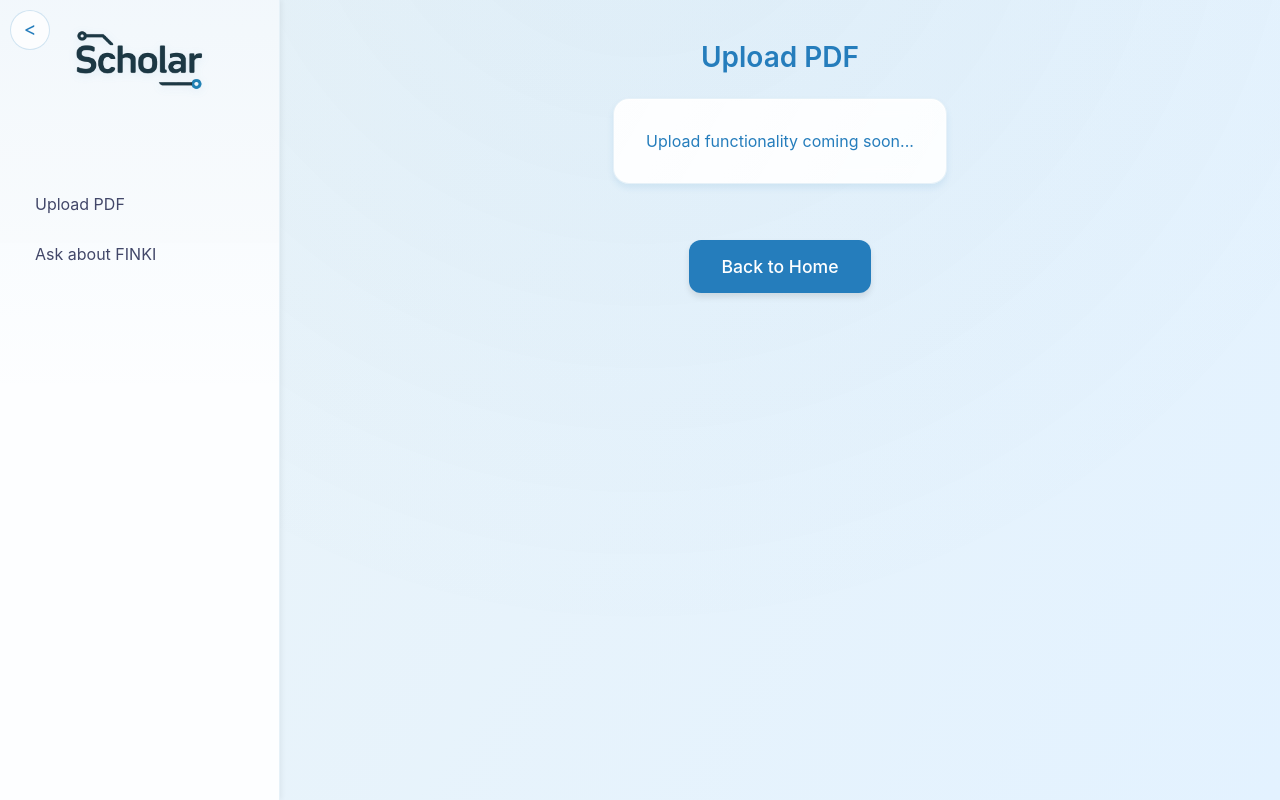
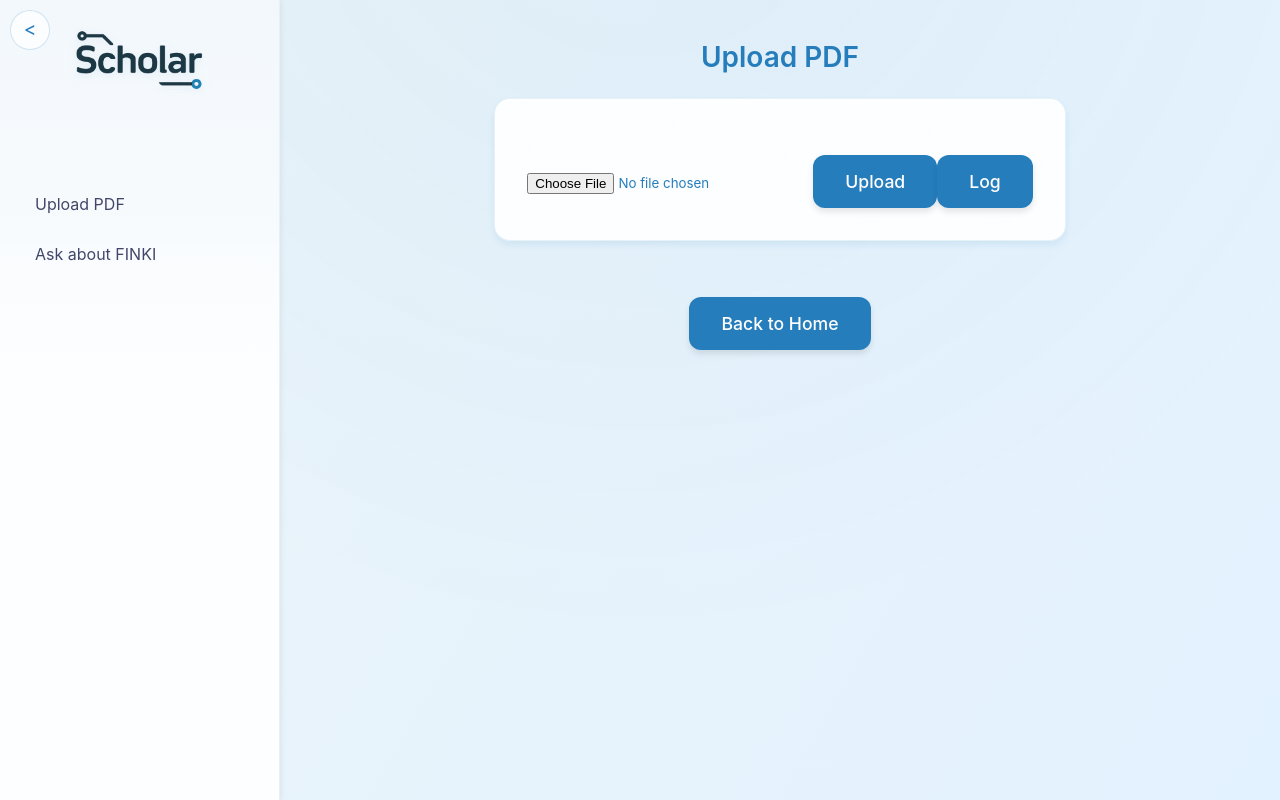
Before and after one commit to todorjovanovski/Scholar, a React (Create React App) app in the folder web/: page /upload in a window 1280 px wide. Built offline with nearby package versions, Linux system fonts and the light colour scheme.

Commit message:
Add pdf uploading Add CORS middleware in backend

```diff
--- a/web/src/pages/UploadPage.js
+++ b/web/src/pages/UploadPage.js
@@ -1,14 +1,40 @@
+import { useState } from "react";
 import { useNavigate } from "react-router-dom";
 
 function UploadPage() {
+  const [pdfFile, setPdfFile] = useState({});
   const navigate = useNavigate();
+
+  function handlePdfFile(event) {
+    setPdfFile({ selectedFile: event.target.files[0] });
+  }
+
+  function logFile() {
+    console.log(pdfFile);
+  }
+
+  async function uploadPdf() {
+    const formData = new FormData();
+    formData.append("file", pdfFile.selectedFile);
+    formData.append("title", pdfFile.selectedFile.title);
+
+    await fetch("http://localhost:8000/upload_pdf", {
+      method: "POST",
+      body: formData,
+    });
+  }
 
   return (
     <div className="container">
       <h1>Upload PDF</h1>
       <div className="upload-section">
-        {/* Upload functionality will be added here */}
-        <p>Upload functionality coming soon...</p>
+        <input type="file" accept=".pdf" onChange={handlePdfFile} />
+        <button className="button" onClick={uploadPdf}>
+          Upload
+        </button>
+        <button className="button" onClick={logFile}>
+          Log
+        </button>
       </div>
       <button className="button" onClick={() => navigate("/")}>
         Back to Home
```
Also changed, not shown: 1 other file (tests, documents, lock files or other folders).
